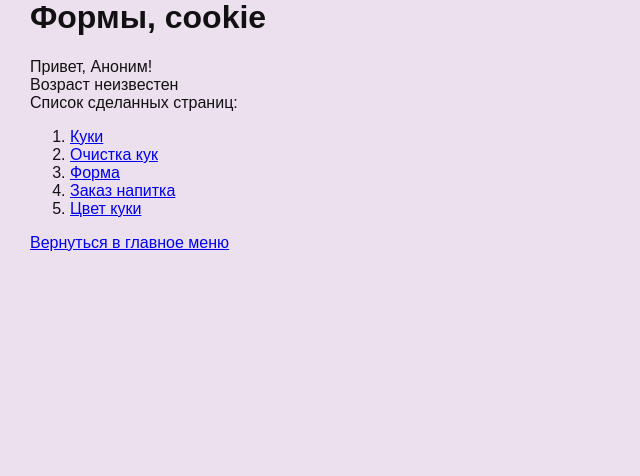
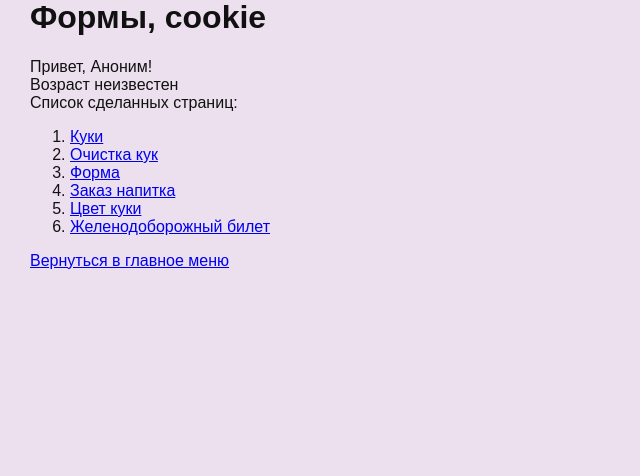
Before and after one commit to AlbinaKobzeva/web-programming-labs-2, a Flask app: page /lab3/ in a window 1280 px wide. Shown: the part 138-614 px from the top of the page, without its empty margins (0-640 px from the left). Run offline with Flask 3, Linux system fonts and the light colour scheme.

Commit message:
железнодорожный 2

```diff
--- a/templates/lab3/lab3.html
+++ b/templates/lab3/lab3.html
@@ -42,6 +42,9 @@
         <li>
             <a href="/lab3/settings">Цвет куки</a>
         </li>
+        <li>
+            <a href="/lab3/ticket"> Желенодоборожный билет</a>
+        </li>
     </ol>
     <div>
         <a href="http://127.0.0.1:5000/menu"></a>
```
